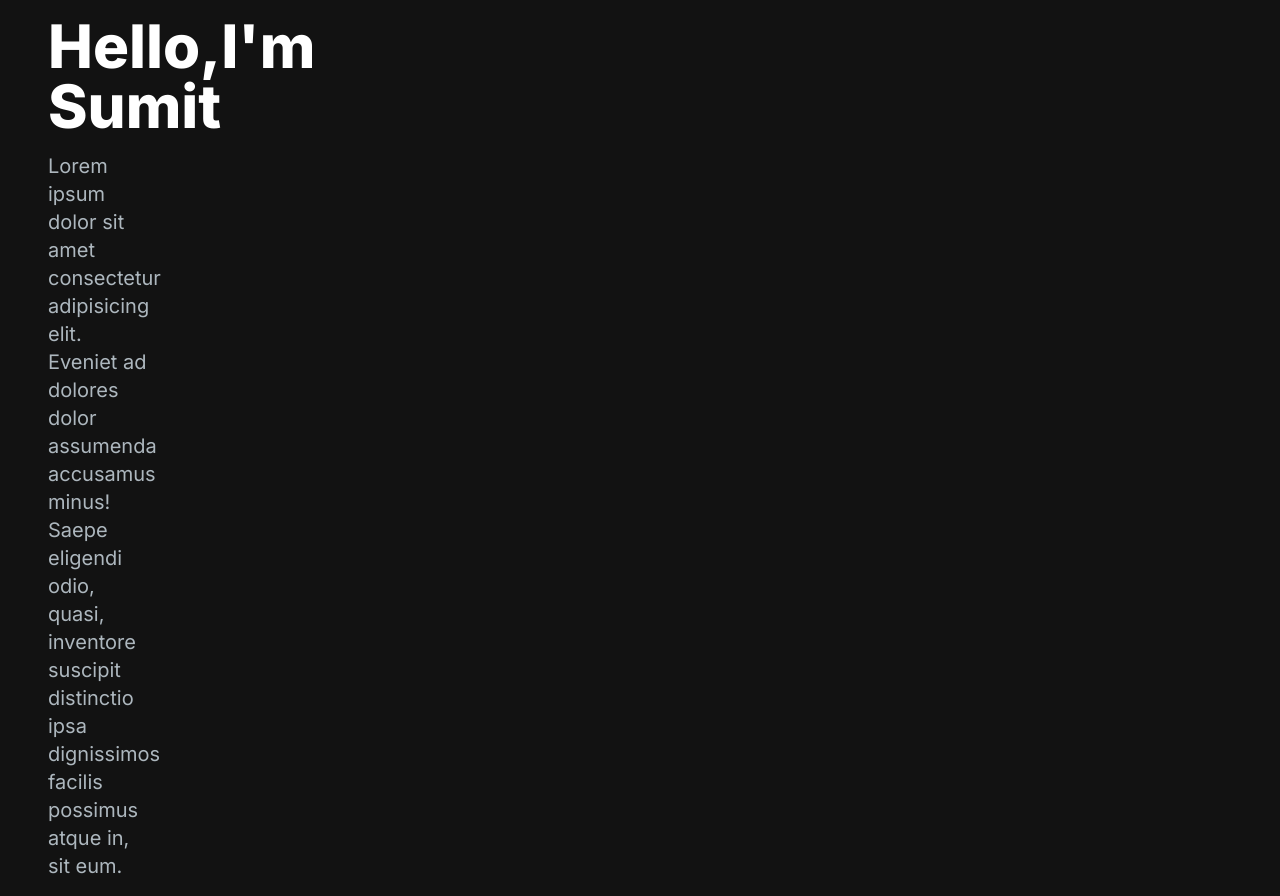
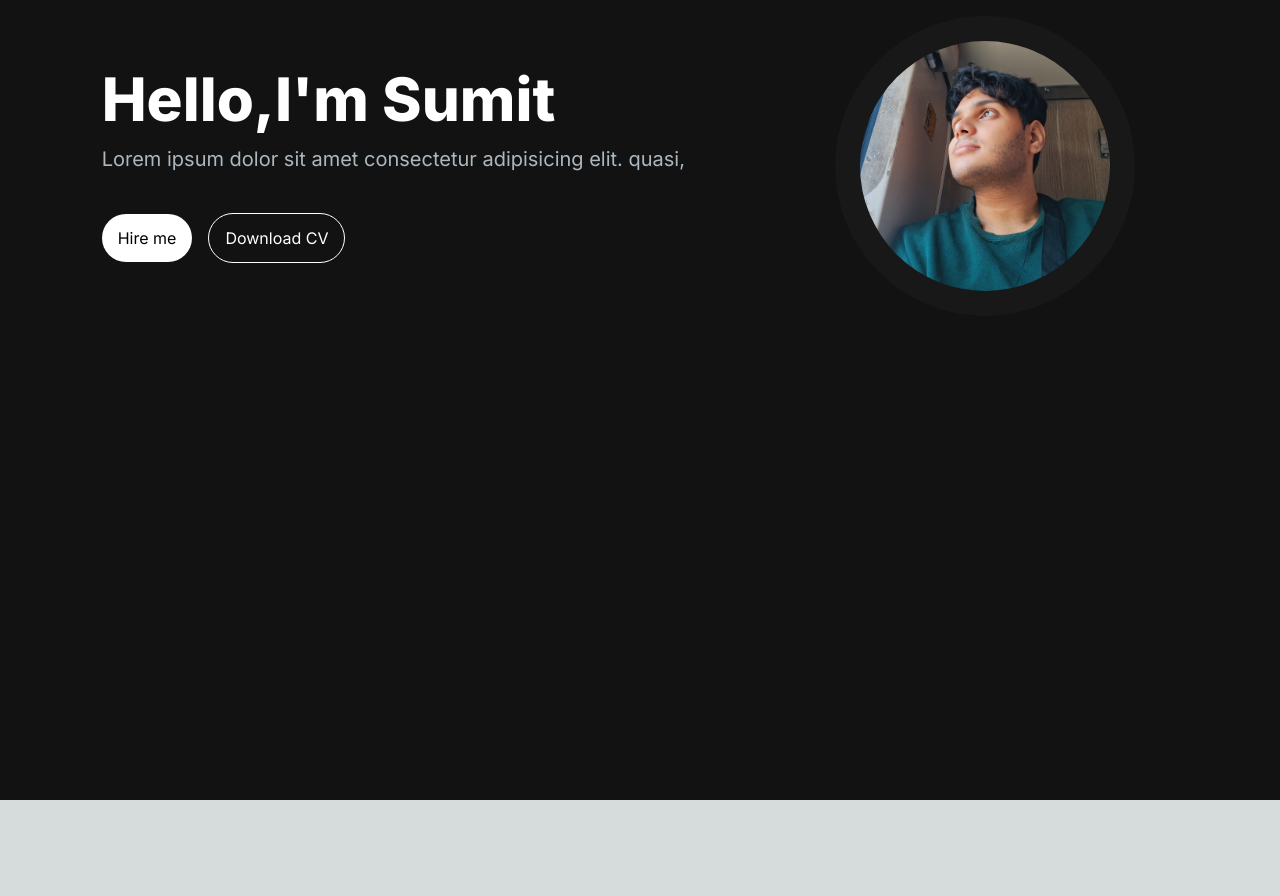
Before and after one commit to Sumit0071/portfolio, a Next.js app: page / in a window 1280 px wide. After the commit the page ends 800 px from the top, so only its background shows below. Built offline with nearby package versions, Linux system fonts and the light colour scheme.

Commit message:
assets folder has been added

```diff
--- a/src/app/components/Hero.jsx
+++ b/src/app/components/Hero.jsx
@@ -1,17 +1,33 @@
 import React from 'react'
-
+import Image from 'next/image'
+const PfpImg = "/assets/hero.jpg"
 const Hero = () => {
     return (
-        <div className="grid grid-cols-1 lg:grid-cols-12">
-            <section>
-                <h1 className='text-white mb-4 text-4xl lg:text-6xl font-extrabold'>
-                    Hello,I'm Sumit</h1>
-                <p className='text-[#ADB7BE] text-lg lg:text-xl'>
-                    Lorem ipsum dolor sit amet consectetur adipisicing elit. Eveniet ad dolores dolor assumenda accusamus minus! Saepe eligendi odio, quasi,
-                    inventore suscipit distinctio ipsa dignissimos facilis possimus atque in, sit eum.
-                </p>
-            </section>
-        </div>
+        <section>
+
+            <div className="grid grid-cols-1 lg:grid-cols-12">
+                <div className='col-span-7 place-self-center'>
+                    <h1 className='text-white mb-4 text-4xl lg:text-6xl font-extrabold'>
+                        Hello,I'm Sumit</h1>
+                    <p className='text-[#ADB7BE] text-lg mb-6 lg:text-xl'>
+                        Lorem ipsum dolor sit amet consectetur adipisicing elit. quasi,
+
+                    </p>
+                    <div>
+                        <button className='px-4 py-3 rounded-full mr-4 bg-white hover:bg-slate-200 text-black'>Hire me</button>
+                        <button className='px-4 py-3 rounded-full mr-4 bg-transparent
+                        border border-white hover:border-fuchsia-900 mt-4 text-white'>Download CV</button>
+                    </div>
+                </div>
+                <div className='col-span-5 place-self-center mt-4 lg:mt-0  overflow-hidden'>
+                    <div className="rounded-full bg-[#181818] w-[300px] h-[300px] relative">
+                        <Image src={PfpImg} alt='pfpImage'
+                            width={250} height={250} className='absolute transform -translate-x-1/2
+                            -translate-y-1/2 top-1/2 left-1/2 rounded-full'/>
+                    </div>
+                </div>
+            </div>
+        </section>
     )
 }
 
--- a/src/app/page.js
+++ b/src/app/page.js
@@ -1,4 +1,4 @@
-import Image from 'next/image'
+
 import '../app/components/Hero'
 import Hero from '../app/components/Hero'
 export default function Home() {
```
Also changed, not shown: public/assets/hero.jpg (added), public/assets/pfp.jpg (added).
